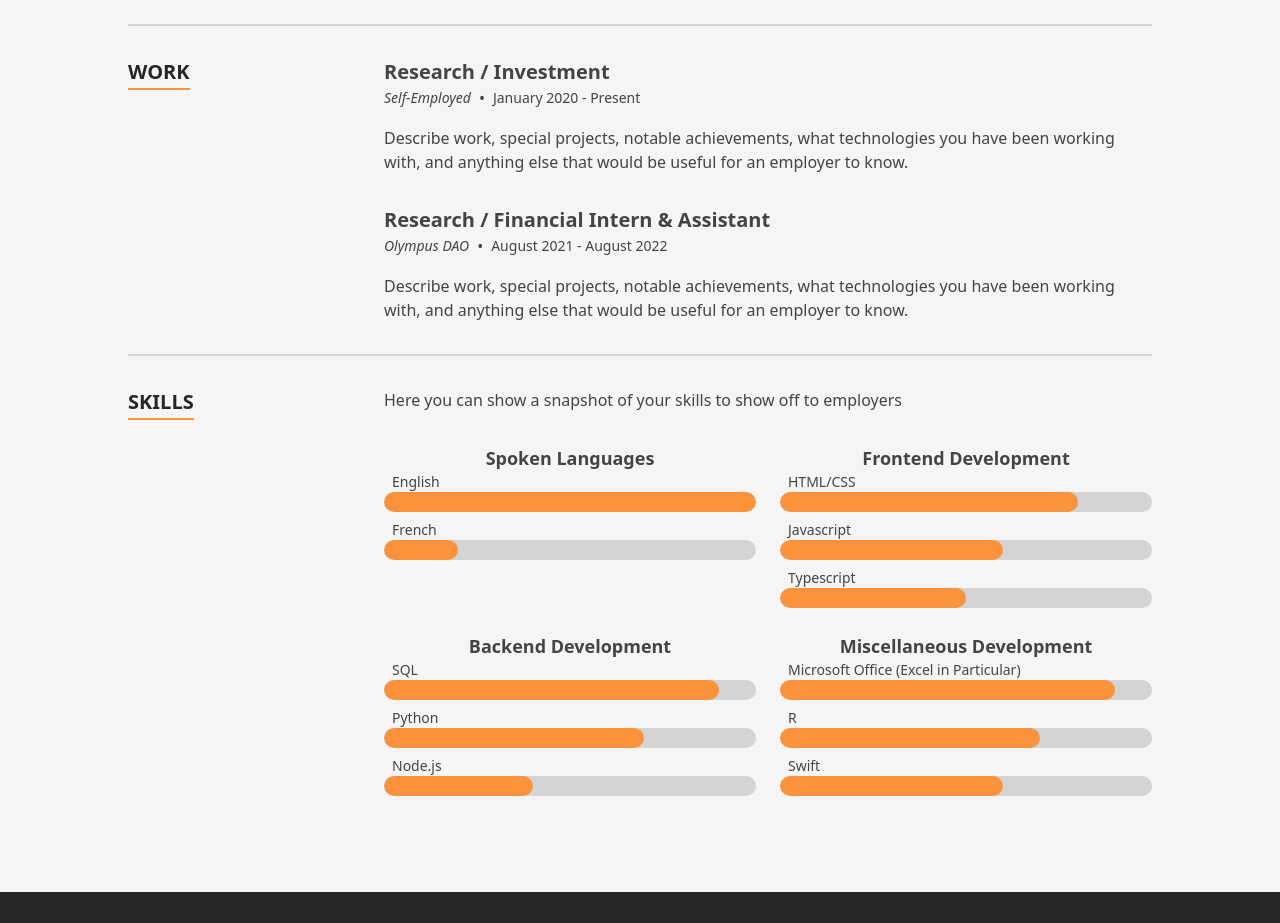
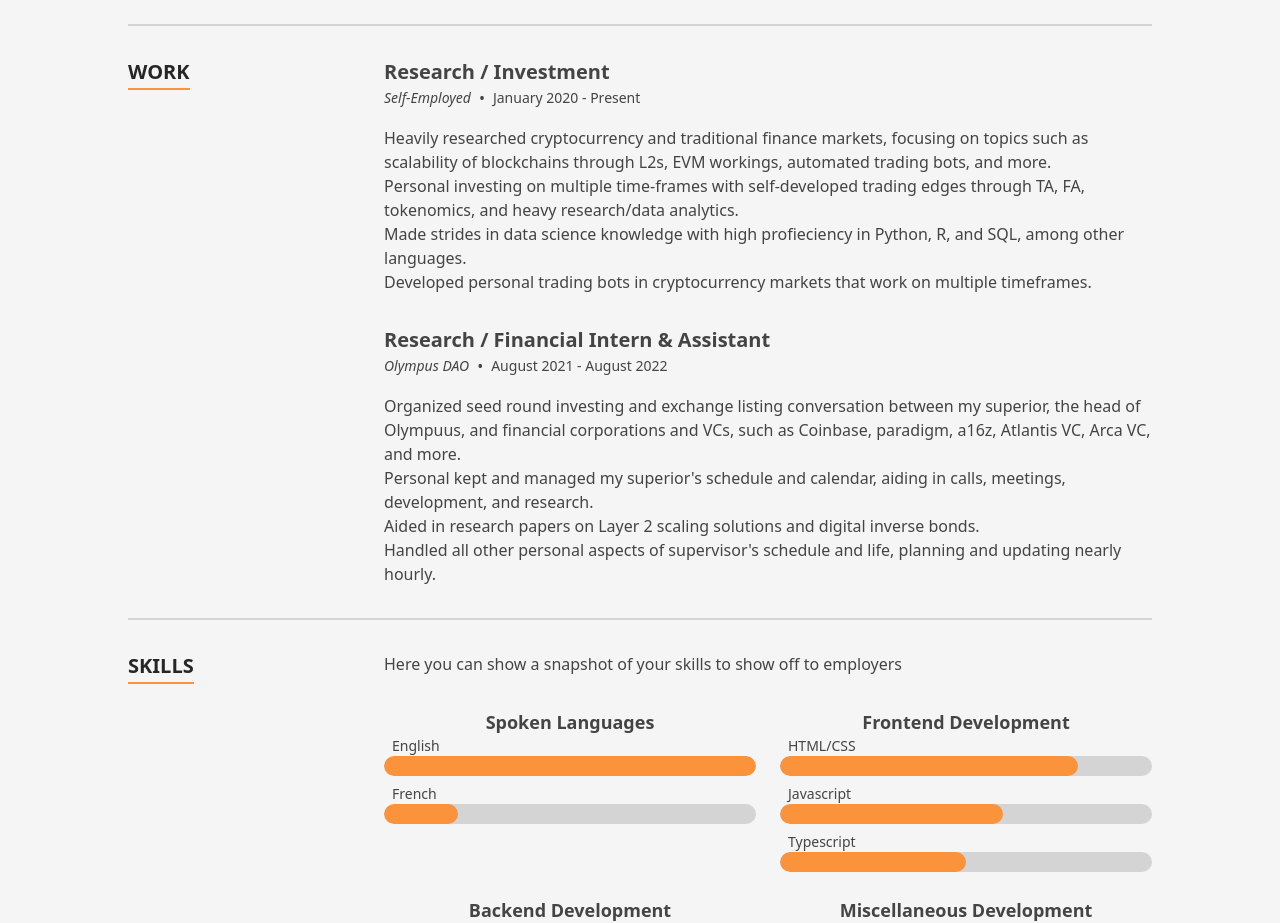
Before and after one commit to hduperier/hduperierweb, a Next.js app: page / in a window 1280 px wide. Shown: the part 1600-2523 px from the top of the page. Built offline with nearby package versions, Linux system fonts and the light colour scheme.

Commit message:
added work section

```diff
--- a/src/data/data.tsx
+++ b/src/data/data.tsx
@@ -280,8 +280,12 @@ export const experience: TimelineItem[] = [
     title: 'Research / Investment',
     content: (
       <p>
-        Describe work, special projects, notable achievements, what technologies you have been working with, and
-        anything else that would be useful for an employer to know.
+        <ul>
+          <li>Heavily researched cryptocurrency and traditional finance markets, focusing on topics such as scalability of blockchains through L2s, EVM workings, automated trading bots, and more.</li>
+          <li>Personal investing on multiple time-frames with self-developed trading edges through TA, FA, tokenomics, and heavy research/data analytics.</li>
+          <li>Made strides in data science knowledge with high profieciency in Python, R, and SQL, among other languages.</li>
+          <li>Developed personal trading bots in cryptocurrency markets that work on multiple timeframes.</li>
+        </ul>
       </p>
     ),
   },
@@ -291,8 +295,12 @@ export const experience: TimelineItem[] = [
     title: 'Research / Financial Intern & Assistant',
     content: (
       <p>
-        Describe work, special projects, notable achievements, what technologies you have been working with, and
-        anything else that would be useful for an employer to know.
+        <ul>
+          <li>Organized seed round investing and exchange listing conversation between my superior, the head of Olympuus, and financial corporations and VCs, such as Coinbase, paradigm, a16z, Atlantis VC, Arca VC, and more.</li>
+          <li>Personal kept and managed my superior's schedule and calendar, aiding in calls, meetings, development, and research.</li>
+          <li>Aided in research papers on Layer 2 scaling solutions and digital inverse bonds.</li>
+          <li>Handled all other personal aspects of supervisor's schedule and life, planning and updating nearly hourly.</li>
+        </ul>
       </p>
     ),
   },
```
